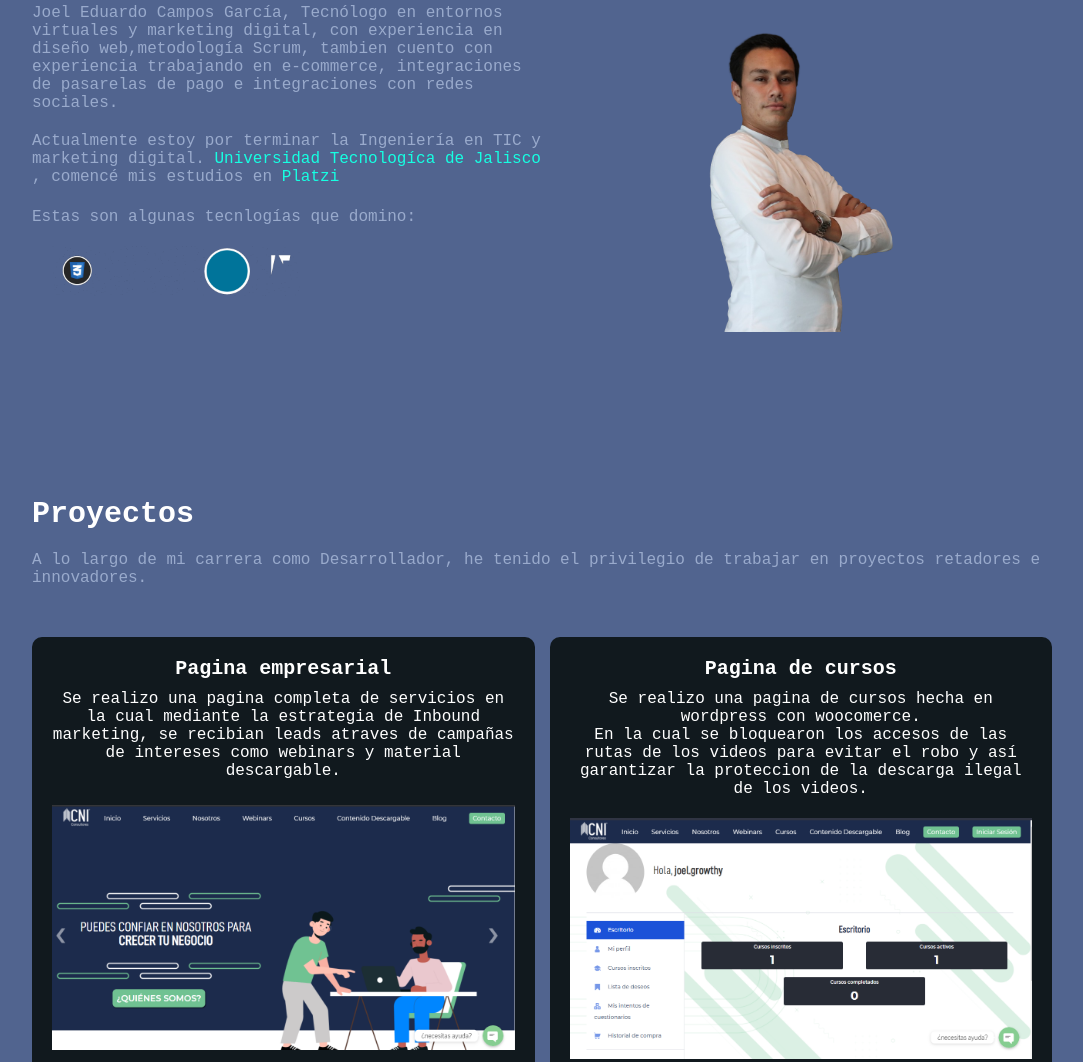
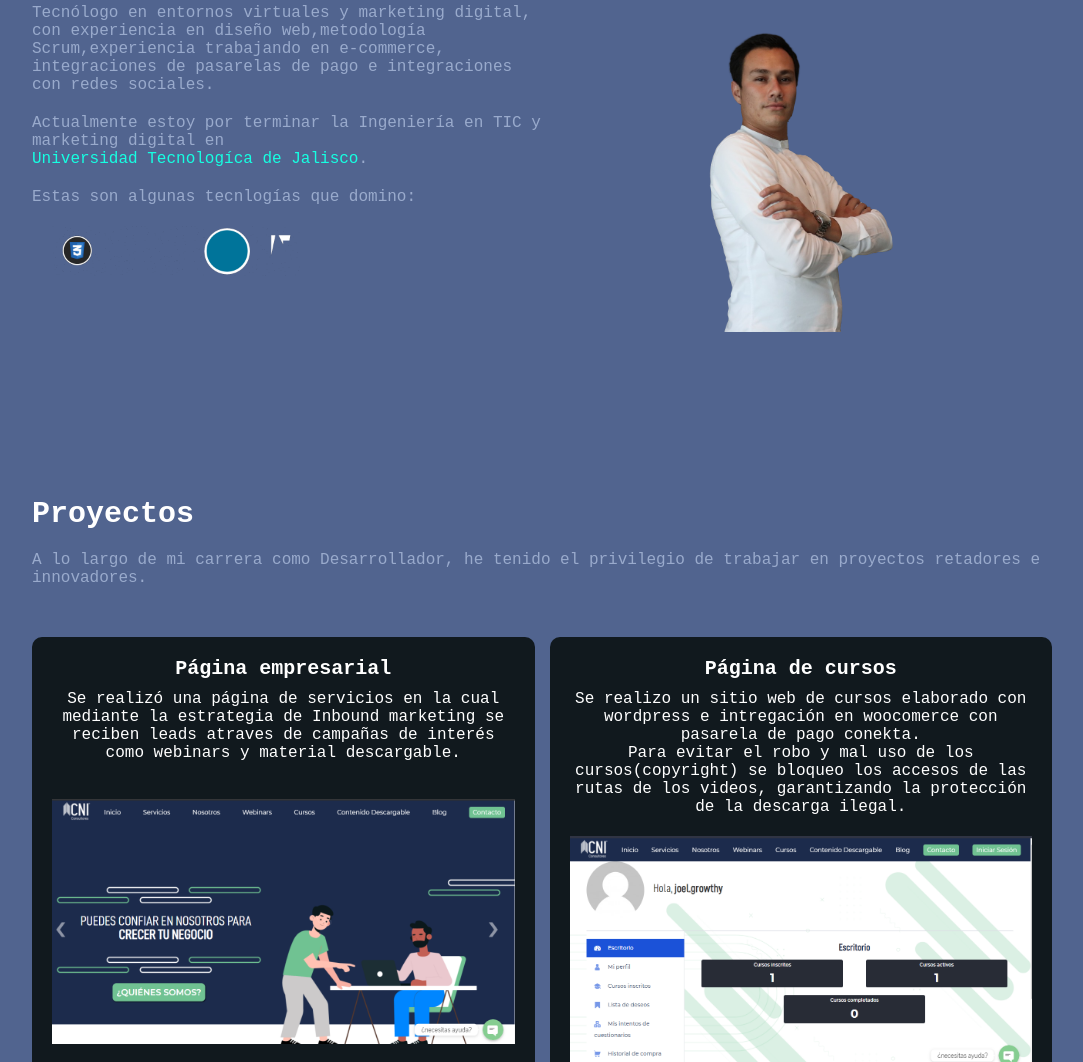
Before and after one commit to joelcamposlalo/joelcamposlalo.github.io, a plain HTML site: page index.html in a window 1280 px wide. Shown: the part 837-1899 px from the top of the page, without its empty margins (98-1181 px from the left). Drawn offline with Linux system fonts and the light colour scheme.

Commit message:
cambios de textos

```diff
--- a/index.html
+++ b/index.html
@@ -67,8 +67,7 @@
             <p class="main__hero--presentation-do">Desarrollador web.</p>
           </div>
           <p class="main__hero--info">
-            Soy un
-            <span class="main__hero--info-career">Soy Desarrollador y Diseñador Web </span>
+            <span class="main__hero--info-career">Desarrollador y Diseñador Web </span>
             enfocado en la creación de aplicaciones web con perspectiva en  Marketing Digital, utilizando estrategias desde Inbound Marketing hasta posicionamiento orgánico o SEO.
 
           </p>
@@ -84,12 +83,12 @@
           <div class="main__about--container">
             <div class="main__about--info">
               <p>
-                Joel Eduardo Campos García,  Tecnólogo en entornos virtuales y marketing digital, con experiencia en diseño web,metodología Scrum, tambien cuento con experiencia trabajando en e-commerce, integraciones de pasarelas de pago e integraciones con redes sociales.
+              Tecnólogo en entornos virtuales y marketing digital, con experiencia en diseño web,metodología Scrum,experiencia trabajando en e-commerce, integraciones de pasarelas de pago e integraciones con redes sociales.
               </p>
               <p>
-                Actualmente estoy por terminar la Ingeniería en TIC y marketing digital.
-                <span class="main__about--studies">Universidad Tecnologíca de Jalisco</span>,
-                comencé mis estudios en <a class="main__about--studies" href="https://platzi.com"><span class="subrayado">Platzi </span></a>
+                Actualmente estoy por terminar la Ingeniería en TIC y marketing digital en
+                <span class="main__about--studies">Universidad Tecnologíca de Jalisco</span>.
+
               </p>
               <p>
                 Estas son algunas tecnlogías que domino:
@@ -113,9 +112,9 @@
           <!-- Blogs Project -->
           <section class="main__projects--project animation fade_left">
             <div class="main__project--info">
-              <h3 class="main__project--title">Pagina empresarial</h3>
+              <h3 class="main__project--title">Página empresarial</h3>
               <p class="main__project--description">
-                Se realizo una pagina completa de servicios en la cual mediante la estrategia de Inbound marketing, se recibian leads atraves de campañas de intereses como webinars y material descargable.<br>
+                Se realizó una página de servicios en la cual mediante la estrategia de Inbound marketing se reciben leads atraves de campañas de interés como webinars y material descargable.<br>
               </p>
             </div>
             <div class="main__projects--img">
@@ -128,9 +127,9 @@
           <!-- Music Player -->
           <section class="main__projects--project animation fade_right">
             <div class="main__project--info">
-              <h3 class="main__project--title">Pagina de cursos</h3>
+              <h3 class="main__project--title">Página de cursos</h3>
               <p class="main__project--description">
-                Se realizo una pagina de cursos hecha en wordpress con woocomerce.<br>En la cual se bloquearon los accesos de las  rutas de los videos para evitar el robo y así garantizar la proteccion de la descarga ilegal de los videos.
+                Se realizo un sitio web de cursos elaborado con wordpress e intregación en woocomerce con pasarela de pago conekta.<br>Para evitar el robo y mal uso de los cursos(copyright) se bloqueo los accesos de las  rutas de los videos, garantizando la protección de la descarga ilegal.
               </p>
             </div>
             <div class="main__projects--img">
@@ -145,7 +144,7 @@
             <div class="main__project--info">
               <h3 class="main__project--title">Landing Solar Center</h3>
               <p class="main__project--description">
-                Se realizo una landing para la empresa solar center, en lo que se construye un nuevo e/commerce,en la cual se reemplazo el anterior sitio web para modernizarlo, esto sin afectar el SEO de la pagina web.
+                Se realizó una landing para la empresa solar center, modernizando el diseño del sitio web conectandolo con la identidad de la marca, respetando el SEO de la página, para posteriormente hacer un e-commerce completo.
               </p>
             </div>
             <div class="main__projects--img">
```
